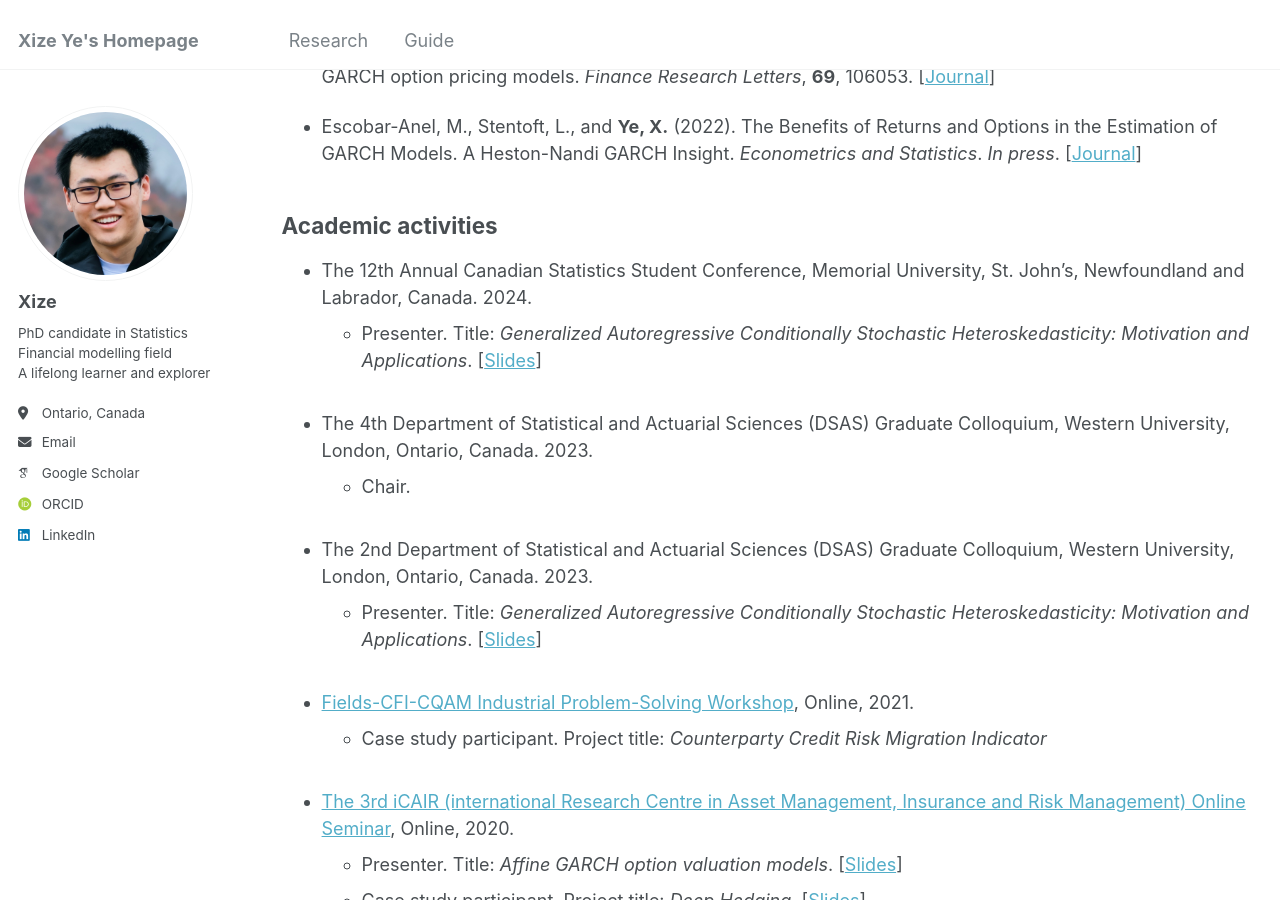
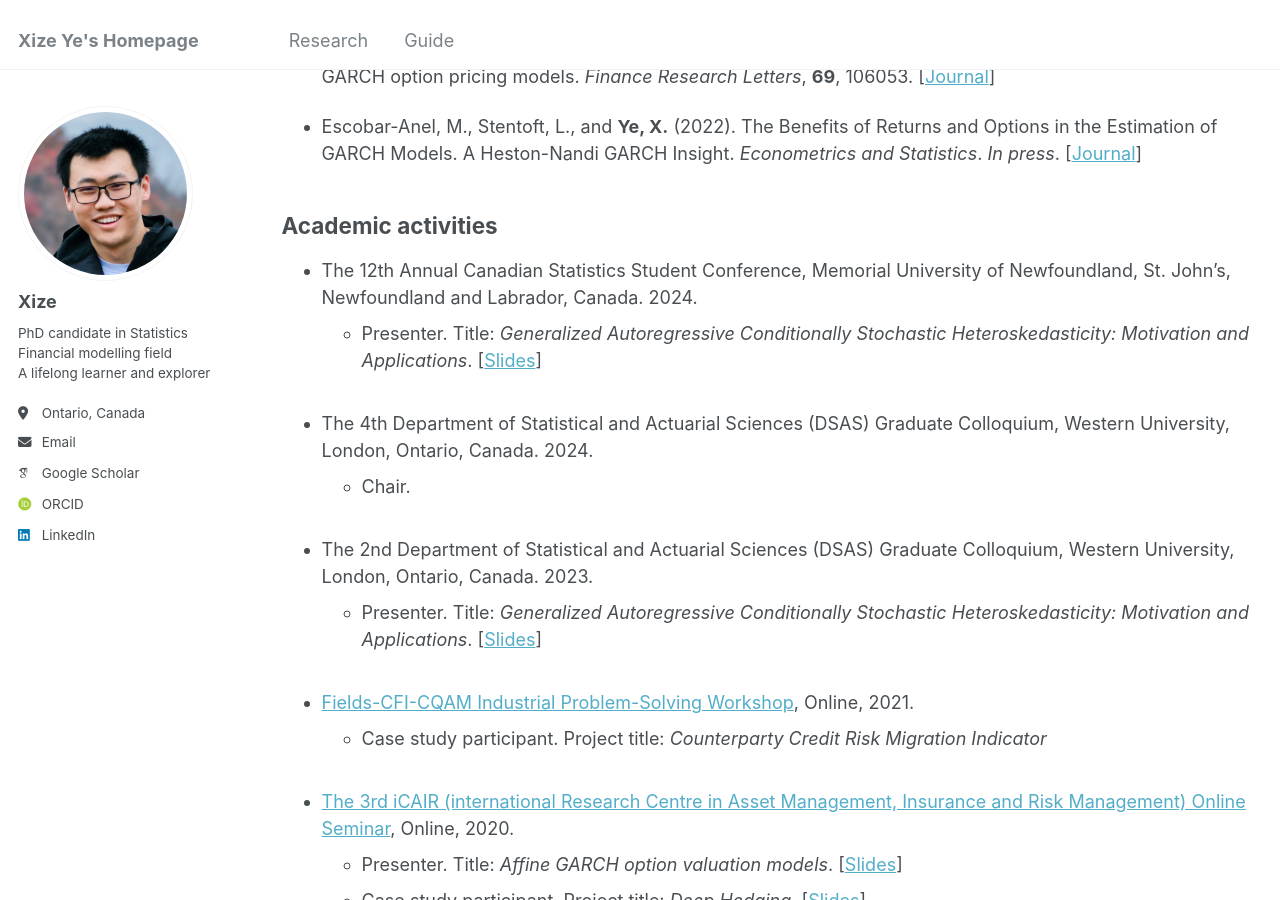
Before and after one commit to XIZEYE/xizeye.github.io, a Jekyll site: the page built from _pages/research.md, in a window 1280 px wide and 900 px high, scrolled down 410 px. Built offline with Jekyll 4.4.1, drawn with Linux system fonts in a browser that asks for light colours; some web fonts are replaced.

Commit message:
Update research.md

```diff
--- a/_pages/research.md
+++ b/_pages/research.md
@@ -21,9 +21,9 @@ GARCH Models. A Heston-Nandi GARCH Insight. *Econometrics and Statistics*. *In p
 
 Academic activities
 ------
-* The 12th Annual Canadian Statistics Student Conference, Memorial University, St. John's, Newfoundland and Labrador, Canada. 2024.
+* The 12th Annual Canadian Statistics Student Conference, Memorial University of Newfoundland, St. John's, Newfoundland and Labrador, Canada. 2024.
 	* Presenter. Title: *Generalized Autoregressive Conditionally Stochastic Heteroskedasticity: Motivation and Applications*. [[Slides](https://xizeye.github.io/files/cssc24.pdf)] <br/><br/>
-* The 4th Department of Statistical and Actuarial Sciences (DSAS) Graduate Colloquium, Western University, London, Ontario, Canada. 2023.
+* The 4th Department of Statistical and Actuarial Sciences (DSAS) Graduate Colloquium, Western University, London, Ontario, Canada. 2024.
 	* Chair.<br/><br/>
 * The 2nd Department of Statistical and Actuarial Sciences (DSAS) Graduate Colloquium, Western University, London, Ontario, Canada. 2023.
 	* Presenter. Title: *Generalized Autoregressive Conditionally Stochastic Heteroskedasticity: Motivation and Applications*. [[Slides](https://xizeye.github.io/files/dsas23.pdf)]<br/><br/>
```
